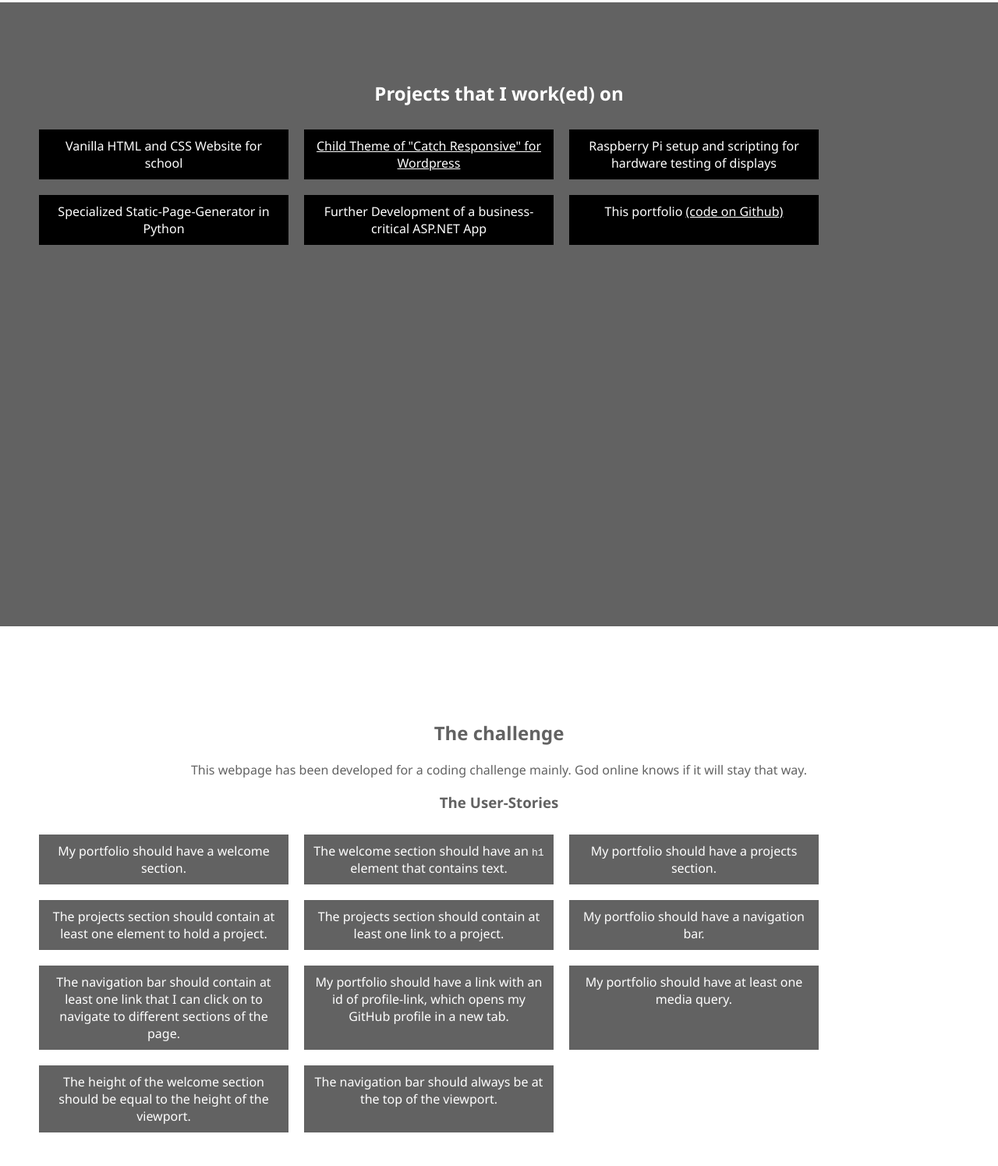
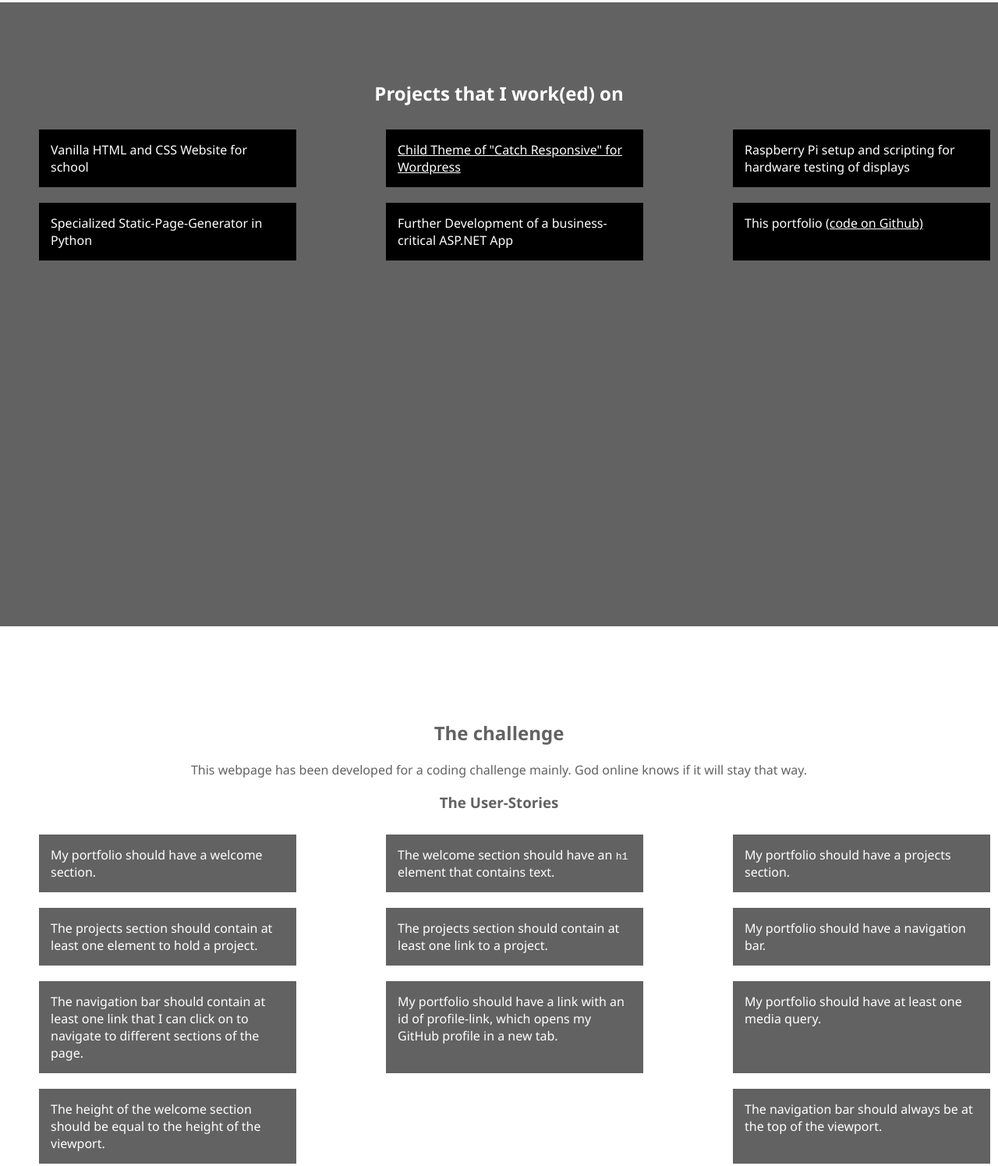
Before and after one commit to hoschi-it/portfolio, a website: page www/index.html in a window 1280 px wide. Shown: the part 911-2406 px from the top of the page at 78% size. Drawn offline with nearby package versions, Linux system fonts and the light colour scheme; files that its build step writes are made by us from their sources.

Commit message:
first beautify SCSS

```diff
--- a/www/style.scss
+++ b/www/style.scss
@@ -8,11 +8,10 @@ $frame-color: black;
 
 
 body {
-    font-family: "Segoe UI", "Helvetica Neue", Arial,
-        freesans, clean, sans-serif;
+  font-family: "Segoe UI", "Helvetica Neue", Arial, freesans, clean, sans-serif;
   background-color: $frame-color;
   max-width: $max-frame-width;
-    padding: 0px 0px 0px 0px;
+  padding: 0;
   margin: 0 auto;
   text-align: center;
 }
@@ -24,8 +23,6 @@ a {
 a:hover {
   color: $sec-color;
 }
-
-
 /********** navigation bar ****************************/
 nav {
   background-color: $sec-color;
@@ -47,7 +44,6 @@ nav {
     }
   }
 }
-
 /***************** main *******************************/
 main {
   background: white;
@@ -58,13 +54,11 @@ main > section {
   margin: 0;
   padding: 0; //$std-whitespace;
   /*    padding: 10 * $std-whitespace $std-whitespace;*/
-
-  h1, h2 {
+  h1,
+  h2 {
     padding-top: 10 * $std-whitespace;
   }
 }
-
-
 
 main > section:nth-child(odd) {
   background-color: $light-color;
@@ -73,12 +67,19 @@ main > section:nth-child(odd) {
     color: $dark-color;
   }
 
-  h1, h2, h3, h4, h5, h6, p, li {
+  h1,
+  h2,
+  h3,
+  h4,
+  h5,
+  h6,
+  li,
+  p {
     color: $dark-color;
   }
 }
 
-main > section:nth-child(even){
+main > section:nth-child(even) {
   background-color: $dark-color;
 
   a {
@@ -89,11 +90,17 @@ main > section:nth-child(even){
     color: $sec-color;
   }
 
-  h1, h2, h3, h4, h5, h6, p, li {
+  h1,
+  h2,
+  h3,
+  h4,
+  h5,
+  h6,
+  li,
+  p {
     color: $light-color;
   }
 }
-
 @media (min-width: $max-frame-width) {
   main {
     display: grid;
@@ -128,35 +135,33 @@ main > section:nth-child(even){
   }
 
   a#profile-link:hover {
-      color:$prim-color;
+    color: $prim-color;
   }
 }
-
 
 section > ul {
   display: flex;
   flex-wrap: wrap;
+  justify-content: space-between;
 
   li {
     display: block;
     list-style: none;
-    padding: $std-whitespace;
+    padding: 1.5 * $std-whitespace;
     margin: $std-whitespace;
+    width: 300px;
+    text-align: left;
   }
 }
 
-
 ul#list-of-projects li {
   background-color: $frame-color;
-  width: 300px;
 }
 
 ul#user-stories li {
   background-color: $dark-color;
   color: $light-color;
-  width: 300px;
 }
-
 /*************** footer ******************************/
 footer {
   background-color: $sec-color;
```
Lines whose indentation alone changed are shown as unchanged.
